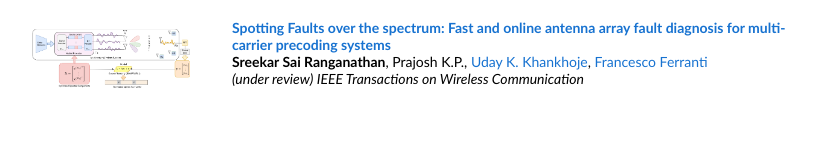
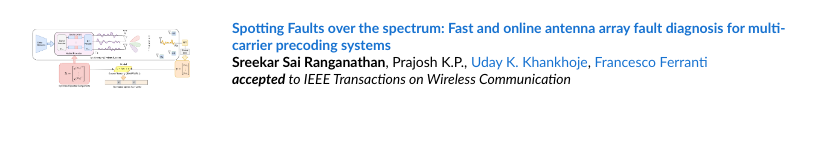
Before and after one commit to sreekarsr/sreekarsr.github.io, a plain HTML site: page index.html in a window 1280 px wide. Shown: the part 457-608 px from the top of the page, without its empty margins (228-1051 px from the left). Drawn offline with Linux system fonts and the light colour scheme.

Commit message:
update twc acceptance

```diff
--- a/index.html
+++ b/index.html
@@ -71,7 +71,7 @@
               <a href="https://www.b-phot.org/team/francesco-ferranti">Francesco Ferranti</a>
 
               <br>
-              <em>(under review) IEEE Transactions on Wireless Communication</em>
+              <em> <b>accepted</b> to IEEE Transactions on Wireless Communication</em>
               <!-- <br>
               <a href="https://ieeexplore.ieee.org/document/9802662">IEEEXplore</a>/ -->
               <p></p>
```
